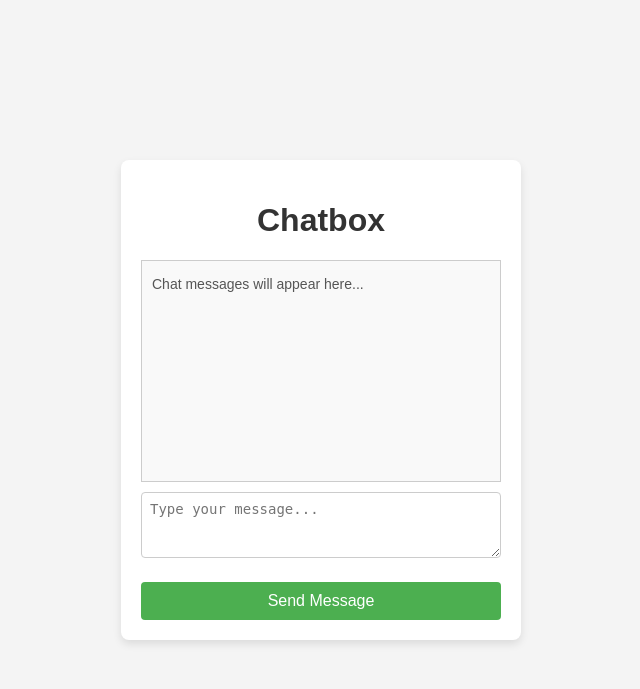
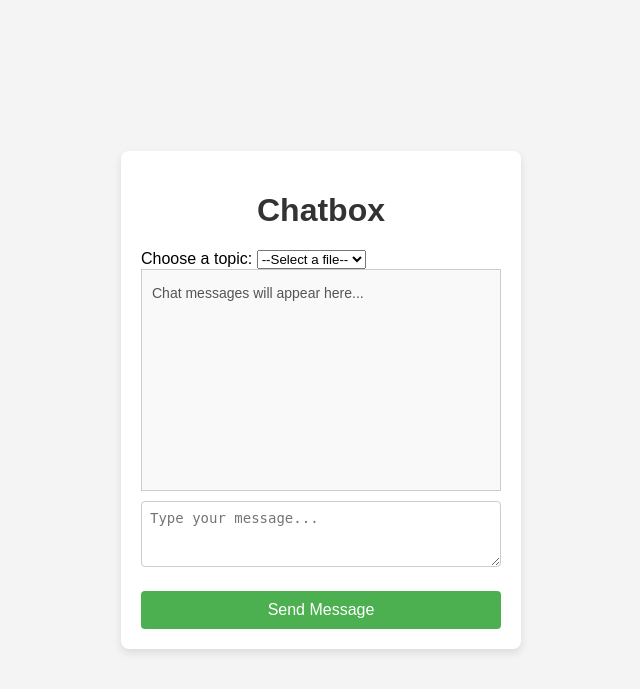
Before and after one commit to MarkLB89/Python_JavaScriptTester, a Flask app: page / in a window 1280 px wide. Shown: the top 689 px of the page, without its empty margins (319-959 px from the left). Run offline with Flask 3, Linux system fonts and the light colour scheme.

Commit message:
update working QA but now it needs to be more accurate

```diff
--- a/app.py
+++ b/app.py
@@ -1,23 +1,10 @@
-from flask import Flask, render_template, request
-from models import generate_answer  # Import the BERT answer generation function
+from flask import Flask
+from routes import routes  # Import the routes Blueprint
 
 app = Flask(__name__)
 
-# Route to display the chatbox
-@app.route('/')
-def index():
-    return render_template('index.html')
-
-# Route to handle the question and answer functionality
-@app.route('/send_message', methods=['POST'])
-def send_message():
-    question = request.form['message']  # The message is treated as the question
-
-    # Use the BERT model to generate an answer
-    answer = generate_answer(question)
-
-    # Return the processed answer to the frontend
-    return answer
+# Register the Blueprint
+app.register_blueprint(routes)
 
 if __name__ == '__main__':
-    app.run(debug=True, host='0.0.0.0')
+    app.run(debug=True)
--- /dev/null
+++ b/routes.py
@@ -0,0 +1,60 @@
+from flask import Blueprint, jsonify, request, render_template, current_app
+from pathlib import Path
+from models import generate_answer
+
+# Create a Blueprint
+routes = Blueprint('routes', __name__)
+
+# Route for the home page
+@routes.route('/')
+def index():
+    return render_template('index.html')
+
+# Route to get available text files
+@routes.route('/get_files', methods=['GET'])
+def get_files():
+    text_files_dir = Path(current_app.root_path) / 'text_files'
+
+    # Get a list of all text files in the directory
+    try:
+        files = [file.name for file in text_files_dir.glob('*.txt')]
+        return jsonify(files)
+    except Exception as e:
+        return jsonify({"error": str(e)}), 500
+
+# Route to handle sending a message and retrieving the answer
+@routes.route('/send_message', methods=['POST'])
+def send_message():
+    text_files_dir = Path(current_app.root_path) / 'text_files'
+
+    message = request.form['message']
+    selected_file = request.form['file']
+
+    # Debugging: Log the message and file received
+    print(f"Received message: {message}")
+    print(f"Selected file: {selected_file}")
+
+    try:
+        # Load the content of the selected file
+        file_path = text_files_dir / selected_file
+        print(f"File path: {file_path}")  # Log file path
+
+        with open(file_path, 'r') as file:
+            passage = file.read()
+        #print(f"File content (passage): {passage}")  # Log the content of the file
+
+    except FileNotFoundError:
+        print("Error: File not found")  # Log file not found error
+        return jsonify({"error": "File not found"}), 404
+    except Exception as e:
+        print(f"Error reading file: {str(e)}")  # Log any other errors
+        return jsonify({"error": str(e)}), 500
+
+    # Use the generate_answer function to find the answer
+    try:
+        answer = generate_answer(message, passage)
+        print(f"Generated answer: {answer}")  # Log the generated answer
+        return jsonify({"question": message, "answer": answer})
+    except Exception as e:
+        print(f"Error generating answer: {str(e)}")  # Log error during answer generation
+        return jsonify({"error": "Failed to generate an answer: " + str(e)}), 500
--- a/static/js/api.js
+++ b/static/js/api.js
@@ -1,19 +1,33 @@
 export default class API {
     constructor() {}
 
-    // Method to send a message to the Flask backend
-    async sendMessage(message) {
+    // Method to send a message and the selected file to the Flask backend
+    async sendMessage(message, selectedFile) {
         const response = await fetch('/send_message', {
             method: 'POST',
             headers: { 'Content-Type': 'application/x-www-form-urlencoded' },
-            body: `message=${encodeURIComponent(message)}`
+            body: `message=${encodeURIComponent(message)}&file=${encodeURIComponent(selectedFile)}`
         });
 
         if (!response.ok) {
             throw new Error(`HTTP error! status: ${response.status}`);
         }
 
-        const responseText = await response.text();
-        return responseText;
+        const responseData = await response.json();  // Parse the response as JSON
+        return responseData;
+    }
+
+    // Method to retrieve the list of files from the Flask backend
+    async getFiles() {
+        const response = await fetch('/get_files', {
+            method: 'GET'
+        });
+
+        if (!response.ok) {
+            throw new Error(`HTTP error! status: ${response.status}`);
+        }
+
+        const files = await response.json();  // Parse the response as JSON
+        return files;
     }
 }
--- a/static/js/chatbox.js
+++ b/static/js/chatbox.js
@@ -7,24 +7,49 @@ export default class Chatbox {
         this.ui = new UI();
     }
 
-    // Method to initialize the chatbox event listeners
+    // Method to initialize the chatbox event listeners and load files
     initialize() {
         const sendButton = document.querySelector('button');
+        const fileSelect = document.getElementById('file-select');
+
         sendButton.addEventListener('click', () => this.handleSendMessage());
+
+        // Fetch available files from the backend and populate the select element
+        this.api.getFiles()
+            .then(files => {
+                this.ui.populateFileSelector(files);
+            })
+            .catch(error => console.error("Error fetching files:", error));
     }
 
     // Method to handle sending a message
     handleSendMessage() {
         const messageInput = this.ui.getMessageInput();
-        if (messageInput) {
-            this.api.sendMessage(messageInput)
+        const selectedFile = this.ui.getSelectedFile();
+
+        // Debugging: Log the message and file to ensure they are correctly captured
+        console.log("Message Input:", messageInput);
+        console.log("Selected File:", selectedFile);
+
+        if (messageInput && selectedFile) {
+            this.api.sendMessage(messageInput, selectedFile)
                 .then(response => {
-                    this.ui.displayMessage(response);
+                    console.log("Response from server:", response);  // Debugging: Log the server response
+
+                    // Ensure the question and answer are correctly captured from the response
+                    const question = response.question ? response.question : "Unknown question";
+                    const answer = response.answer ? response.answer : "I couldn't find an answer.";
+
+                    // Display the question and answer in the chatbox
+                    this.ui.displayMessage(`You: ${question}`);
+                    this.ui.displayMessage(`Bot: ${answer}`);
                     this.ui.clearMessageInput();
                 })
                 .catch(error => {
                     console.error("Error sending message:", error);
                 });
+        } else {
+            alert('Please enter a message and select a topic.');
         }
     }
 }
--- a/static/js/ui.js
+++ b/static/js/ui.js
@@ -2,6 +2,7 @@ export default class UI {
     constructor() {
         this.chatDisplay = document.getElementById('chat-display');
         this.messageInput = document.getElementById('message-input');
+        this.fileSelect = document.getElementById('file-select');
     }
 
     // Method to retrieve the user's message input
@@ -9,13 +10,39 @@ export default class UI {
         return this.messageInput.value.trim();
     }
 
+    // Method to retrieve the selected file (topic)
+    getSelectedFile() {
+        return this.fileSelect.value;
+    }
+
+    // Method to populate the file selector with available files
+    populateFileSelector(files) {
+        // Clear any existing options
+        this.fileSelect.innerHTML = '<option value="">--Select a file--</option>';
+
+        // Populate the select element with files from the server
+        files.forEach(file => {
+            const option = document.createElement('option');
+            option.value = file;
+            option.textContent = file;
+            this.fileSelect.appendChild(option);
+        });
+    }
+
     // Method to display the message in the chatbox
     displayMessage(message) {
-        this.chatDisplay.innerHTML += `<p>${message}</p>`;
+        const messageParagraph = document.createElement('p');
+        messageParagraph.textContent = message;
+        this.chatDisplay.appendChild(messageParagraph);
     }
 
     // Method to clear the message input after sending
     clearMessageInput() {
         this.messageInput.value = '';
     }
+
+    // Optional method to reset the file selector
+    clearFileSelector() {
+        this.fileSelect.selectedIndex = 0;
+    }
 }
--- a/templates/index.html
+++ b/templates/index.html
@@ -14,6 +14,13 @@
     <div class="card">
         <h1>Chatbox</h1>
 
+        <!-- Dropdown for selecting a file (topic) -->
+        <label for="file-select">Choose a topic:</label>
+        <select id="file-select">
+            <option value="">--Select a file--</option>
+            <!-- Options will be populated dynamically via JavaScript -->
+        </select>
+
         <!-- Chat Display Area -->
         <div id="chat-display" class="chat-display">
             <p>Chat messages will appear here...</p>
```
Also changed, not shown: models.py (+3 -5 lines).
